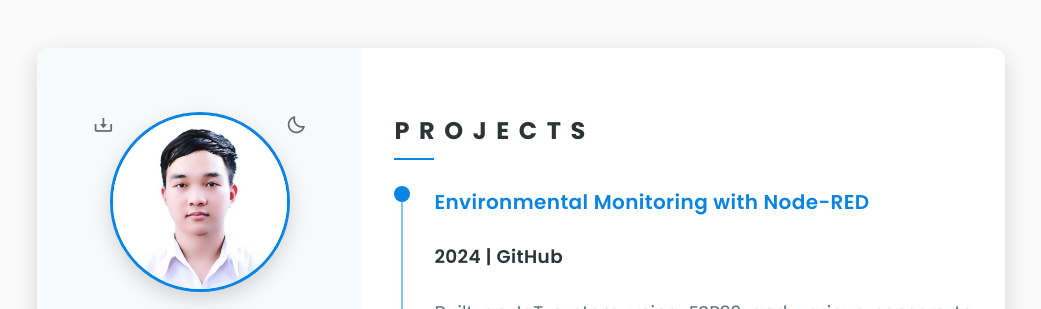
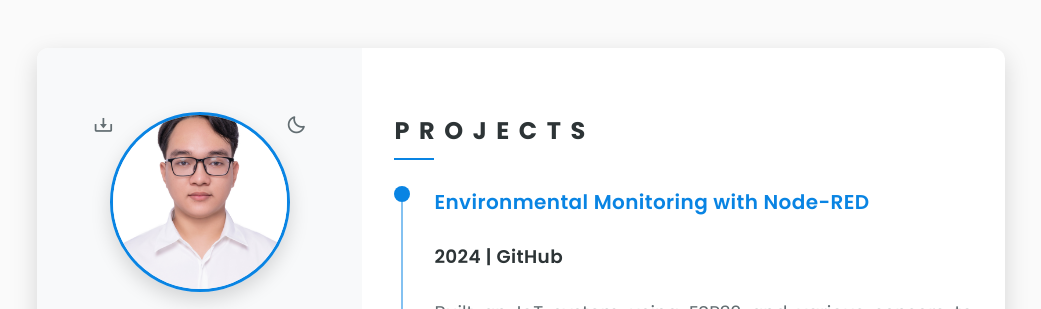
Before and after one commit to thaivanhoa37/CV, a plain HTML site: page index.html in a window 1280 px wide. Shown: the top 309 px of the page, without its empty margins (119-1160 px from the left). Drawn offline with nearby package versions, Linux system fonts and the light colour scheme.

Commit message:
Update index.html

```diff
--- a/index.html
+++ b/index.html
@@ -60,7 +60,7 @@
                 <section class="home" id="home">
                     <div class="home__container section bd-grid">
                         <div class="home__data bd-grid">
-                            <img src="assets/img/profile-photo.png" alt="profile image" class="home__img">
+                            <img src="assets/img/profile.jpg" alt="profile image" class="home__img">
                             <h1 class="home__title">THAI VAN <b>HOA</b></h1>
                             <h3 class="home__profession">IoT Intern Developer</h3>
                         </div>
```
